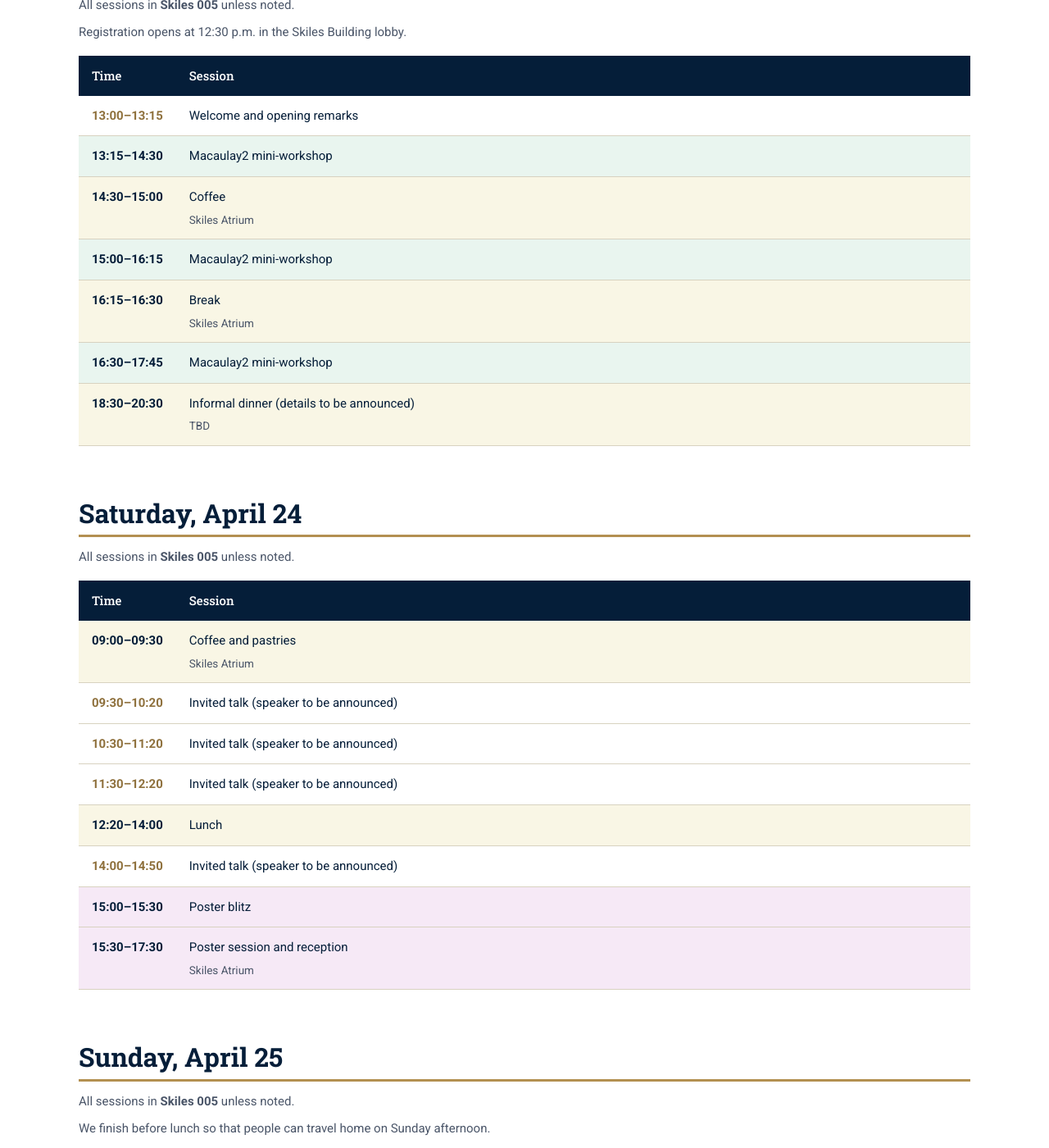
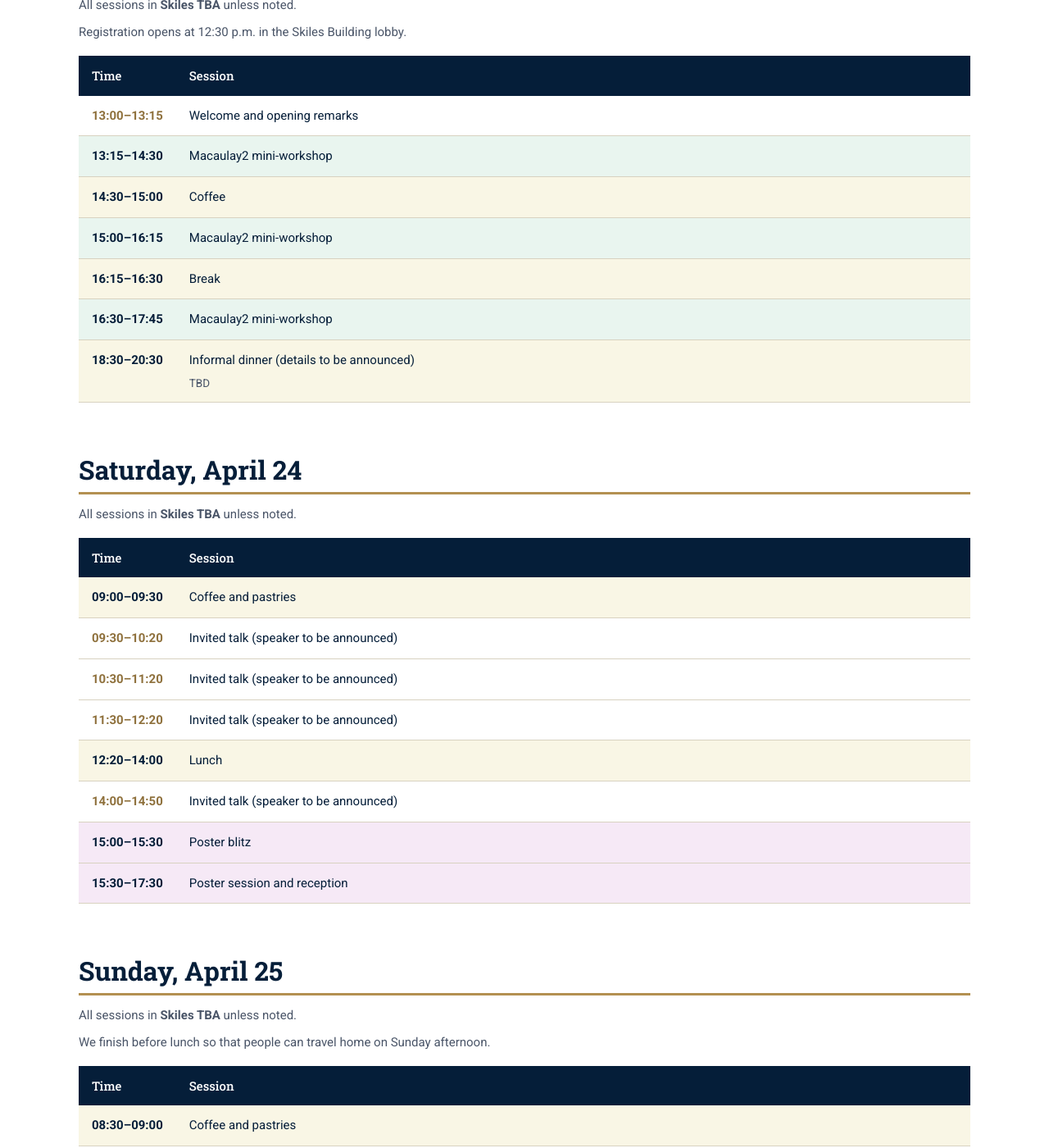
Before and after one commit to d-torrance/maag-27, a Jekyll site: the page built from schedule.md, in a window 1280 px wide and 1400 px high, scrolled down 503 px. Shown: the whole window at 82% size. Built offline with Jekyll 4.4.1, drawn with Linux system fonts in a browser that asks for light colours.

Commit message:
List rooms as "Skiles TBA"
We don't yet know which Skiles room we'll be in, so make "Skiles TBA"
the default room for each day and drop the per-slot "Skiles Atrium"
overrides.  Remove the venue paragraph naming Skiles 005, along with
its note about which floors the School of Mathematics occupies.

Co-Authored-By: Claude Opus 5.5 <noreply@anthropic.com>

```diff
--- a/_data/schedule.yml
+++ b/_data/schedule.yml
@@ -15,7 +15,7 @@
 - day: friday
   date: 2027-04-23
   label: "Friday, April 23"
-  room: "Skiles 005"
+  room: "Skiles TBA"
   note: "Registration opens at 12:30 p.m. in the Skiles Building lobby."
   slots:
     - start: "13:00"
@@ -30,7 +30,6 @@
       end: "15:00"
       kind: break
       title: "Coffee"
-      room: "Skiles Atrium"
     - start: "15:00"
       end: "16:15"
       kind: workshop
@@ -39,7 +38,6 @@
       end: "16:30"
       kind: break
       title: "Break"
-      room: "Skiles Atrium"
     - start: "16:30"
       end: "17:45"
       kind: workshop
@@ -52,13 +50,12 @@
 - day: saturday
   date: 2027-04-24
   label: "Saturday, April 24"
-  room: "Skiles 005"
+  room: "Skiles TBA"
   slots:
     - start: "09:00"
       end: "09:30"
       kind: break
       title: "Coffee and pastries"
-      room: "Skiles Atrium"
     - start: "09:30"
       end: "10:20"
       kind: talk
@@ -87,19 +84,17 @@
       end: "17:30"
       kind: poster
       title: "Poster session and reception"
-      room: "Skiles Atrium"
 
 - day: sunday
   date: 2027-04-25
   label: "Sunday, April 25"
-  room: "Skiles 005"
+  room: "Skiles TBA"
   note: "We finish before lunch so that people can travel home on Sunday afternoon."
   slots:
     - start: "08:30"
       end: "09:00"
       kind: break
       title: "Coffee and pastries"
-      room: "Skiles Atrium"
     - start: "09:00"
       end: "09:50"
       kind: talk
```
Also changed, not shown: participant-info.md (+0 -5 lines).
